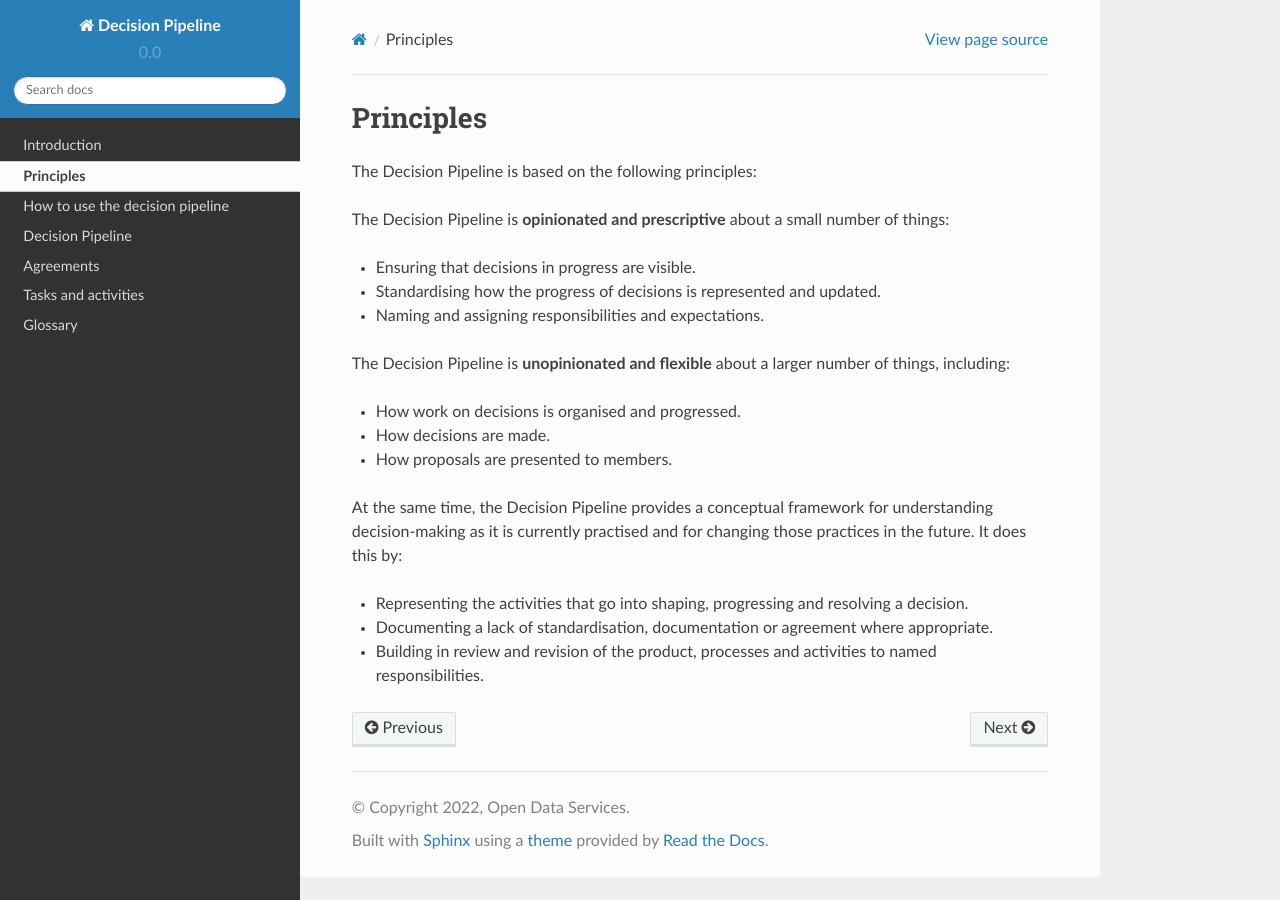
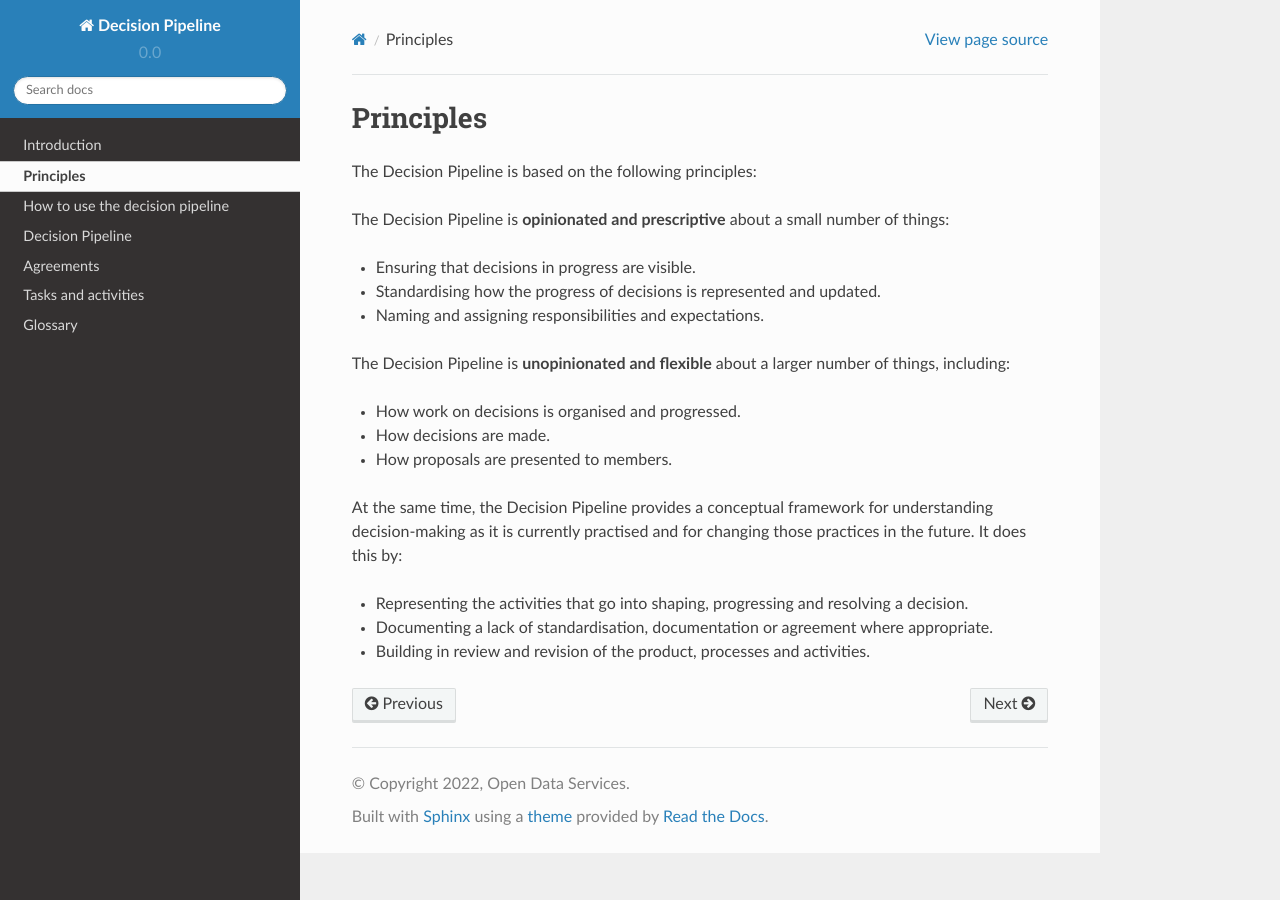
Before and after one commit to OpenDataServices/decision-pipeline, a Sphinx documentation site: the page built from docs/principles.md, in a window 1280 px wide. Built offline with Sphinx 7.4.7 and the Read the Docs theme 2.0.0, drawn with Linux system fonts in a browser that asks for light colours.

Commit message:
minor principles fix

```diff
--- a/docs/principles.md
+++ b/docs/principles.md
@@ -20,4 +20,4 @@ At the same time, the Decision Pipeline provides a conceptual framework for unde
 
 - Representing the activities that go into shaping, progressing and resolving a decision.
 - Documenting a lack of standardisation, documentation or agreement where appropriate.
-- Building in review and revision of the product, processes and activities to named responsibilities.
+- Building in review and revision of the product, processes and activities.
```
